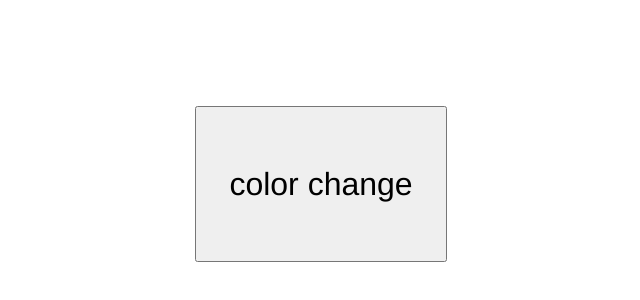
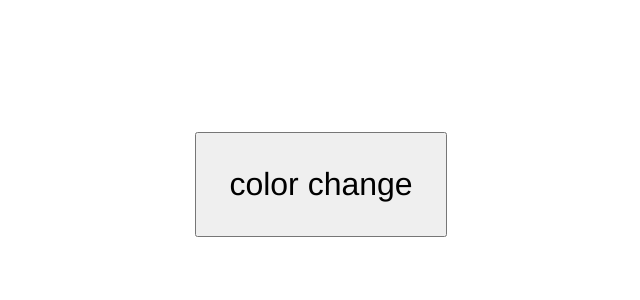
Before and after one commit to Saadansari234/color-changer, a plain HTML site: page index.html in a window 1280 px wide. Shown: the part 212-512 px from the top of the page, without its empty margins (319-959 px from the left). Drawn offline with Linux system fonts and the light colour scheme.

Commit message:
added media qury

```diff
--- a/index.html
+++ b/index.html
@@ -18,8 +18,7 @@
         }
 
         #changes{
-            width: 20%;
-            height: 20%;
+            padding: 2rem;
             font-size: 2rem;
             font-family: 'Franklin Gothic Medium', 'Arial Narrow', Arial, sans-serif;
 
@@ -27,6 +26,10 @@
 
         #changes:hover{
             cursor: pointer;
+        }
+
+        @media all and (max-width: 600px){
+
         }
     </style>
 </head>
```
